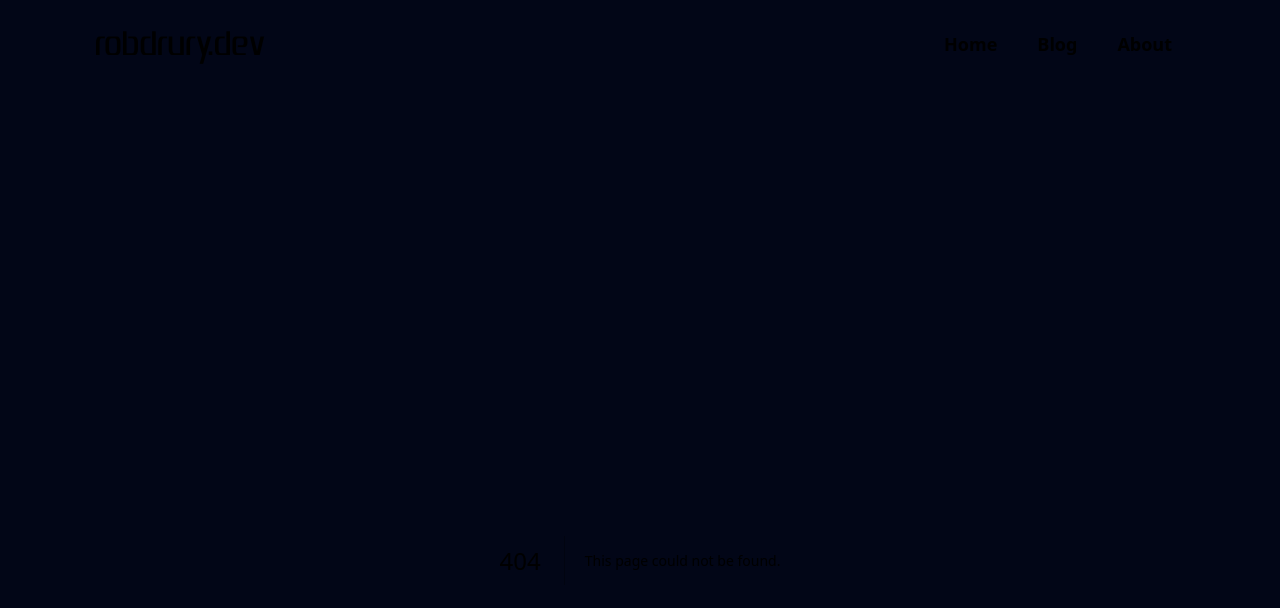
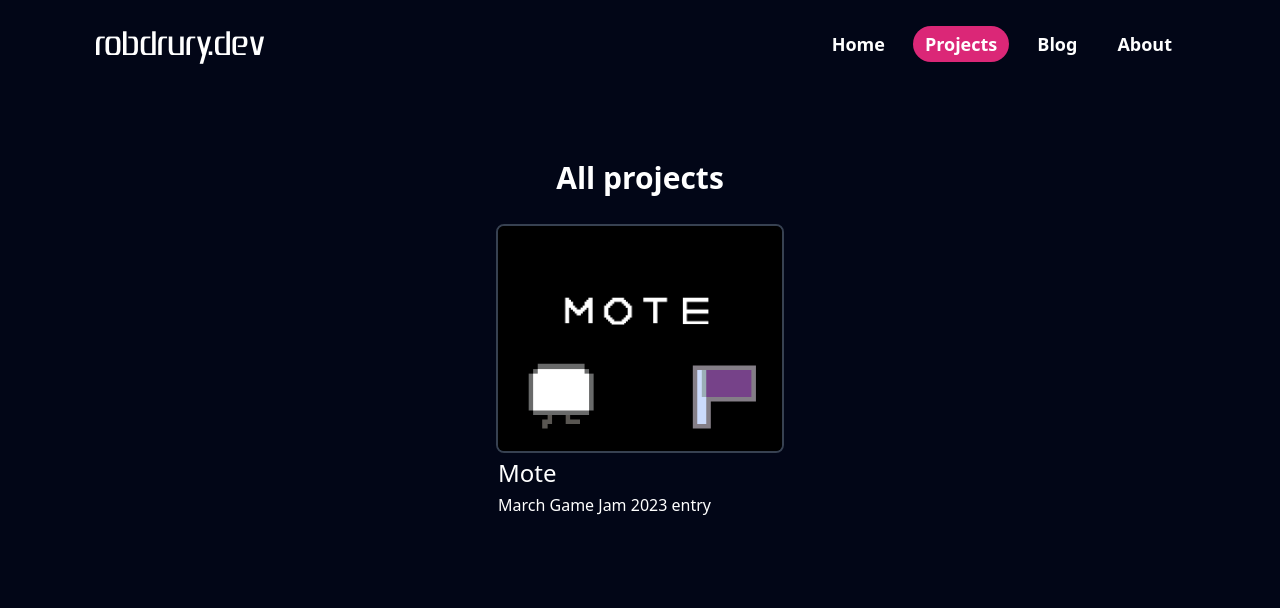
Before and after one commit to necrosmash/robdrury.dev, a Next.js app: page /projects in a window 1280 px wide. Before the commit this address had no page. Shown: the top 608 px of the page. Built offline with nearby package versions, Linux system fonts and the light colour scheme.

Commit message:
Projects page
also:
ProjectEntry component for Projects page
new Navbar entry for Projects page
minor tweaks to about page
updates first blog date to actual publishing date

```diff
--- a/src/app/about/page.tsx
+++ b/src/app/about/page.tsx
@@ -2,12 +2,12 @@ import Image from 'next/image'
 
 export default function About() {
   return (
-    <div className="flex content-center">
+    <div className="flex">
       <div className="min-w-[50%]">
         <div className="text-xl mb-4 mt-8 mr-6">
-          I&apos;m planning on writing this more fully in the future.
-          <br />
-          For now, here are some bullet points:
+          <p>This site is something of a work-in-progress (the contents of this page included.)</p>
+          <p>I&apos;m planning on writing this section more fully in the future.</p>
+          <p>For now, here are some bullet points:</p>
         </div>
         <ul className="list-disc ml-4">
           <li>I moved to Gothenburg in 2019</li>
--- a/src/app/navbar.tsx
+++ b/src/app/navbar.tsx
@@ -5,6 +5,7 @@ import Link from 'next/link'
 
 const navLinks = [
   { name: 'Home', href: '/' },
+  { name: 'Projects', href: '/projects' },
   { name: 'Blog', href: '/blog' },
   { name: 'About', href: '/about' },
 ]
--- /dev/null
+++ b/src/app/projects/page.tsx
@@ -0,0 +1,14 @@
+import ProjectEntry from "@/components/ProjectEntry"
+
+export default function BlogList() {
+  return (
+    <div>
+      <div className="mb-7 text-2xl md:text-3xl font-semibold text-center">
+        All projects
+      </div>
+      <div className="flex gap-x-4 gap-y-8 flex-wrap justify-center">
+        <ProjectEntry title="Mote" blurb="March Game Jam 2023 entry" imagePath="/mote banner.png" imageAlt="Mote banner" hrefPath="https://necrosmash.itch.io/mote" />
+      </div>
+    </div>
+  )
+}
--- /dev/null
+++ b/src/components/ProjectEntry.tsx
@@ -0,0 +1,21 @@
+import Image from "next/image"
+
+export default function ProjectEntry({imagePath, imageAlt, hrefPath, title, blurb, width = 630, height = 500}: ProjectEntry) {
+  return (
+    <div>
+      <a href={hrefPath} target="_blank">
+        <Image className="w-72 rounded-lg border-2 border-gray-700" src={imagePath} width={width} height={height} alt={imageAlt} />
+      </a>
+      <div className="ml-0.5 mt-1">
+        <a className="text-2xl" href={hrefPath} target="_blank">
+          {title}
+        </a>
+        {blurb && (
+          <div className="mt-1">
+            {blurb}
+          </div>
+        )}
+      </div>
+    </div>
+  )
+}
```
Also changed, not shown: blogPosts/Incorporating ChatGPT into a Unity prototype (Part 1 of 2).md (+1 -1 lines), src/types.ts (+10 -0 lines).
